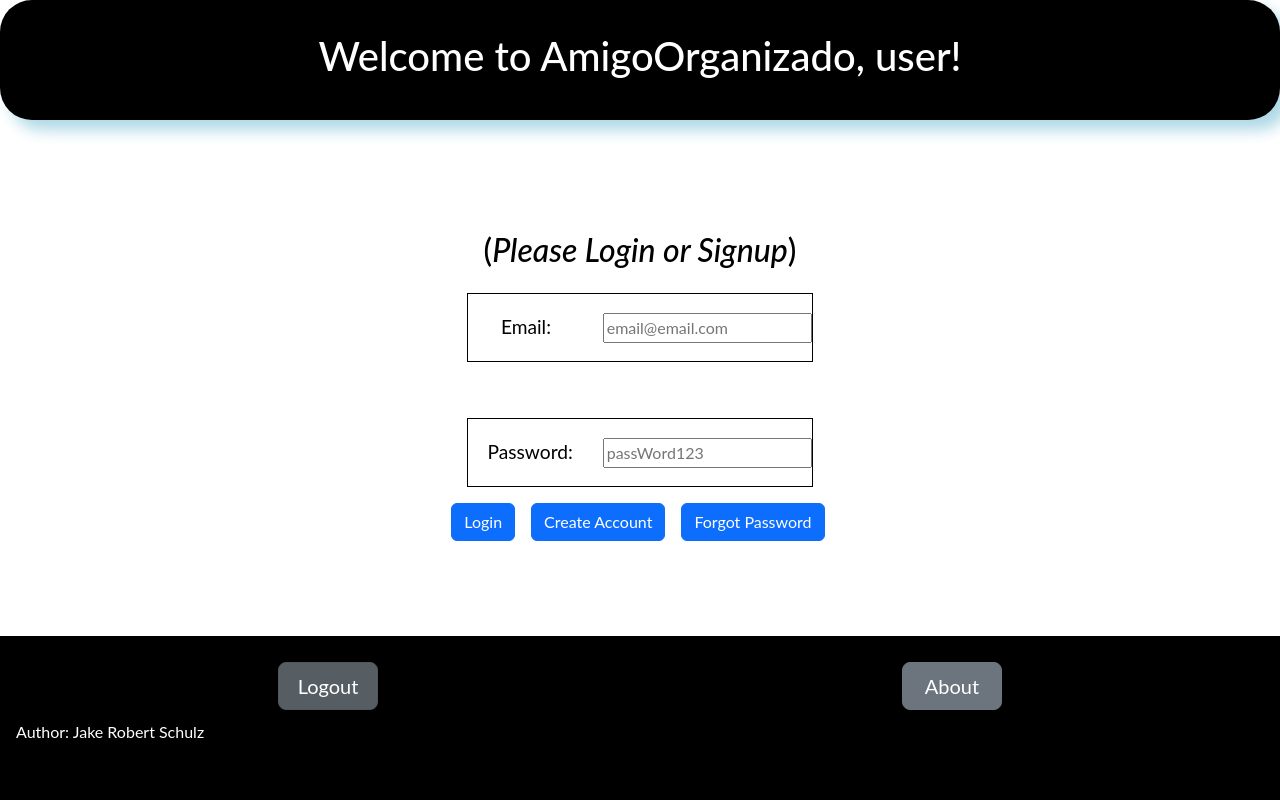
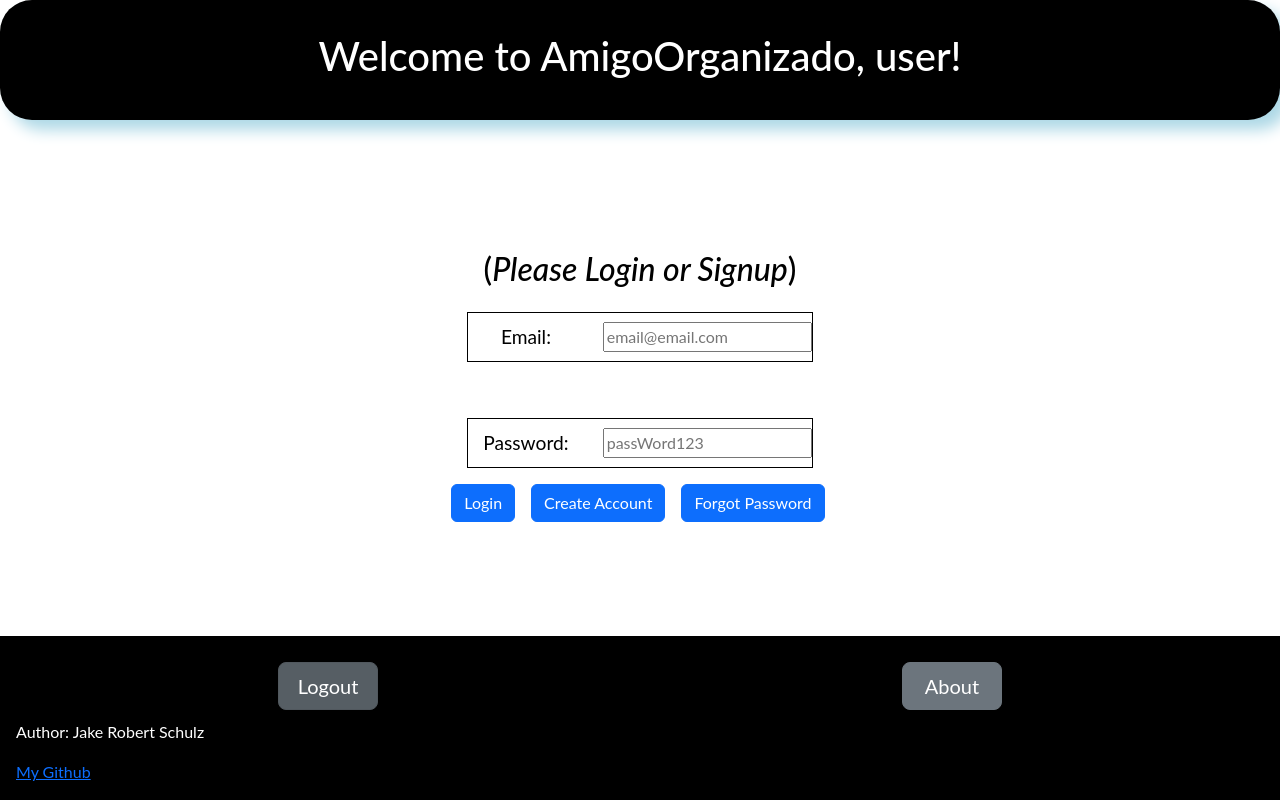
Before and after one commit to Jakeyboom/CS260Startup, a React (Vite) app: page / in a window 1280 px wide. Built offline with nearby package versions, Linux system fonts and the light colour scheme.

Commit message:
Fixed contradictory css statements between app.css and login.css

```diff
--- a/CSS/login.css
+++ b/CSS/login.css
@@ -32,11 +32,13 @@
 
 }
 
+
 .form-row label {
     font-size: 1.2em;
     margin-right: 1em;
     text-align: center;
     width: 6em;
+    padding: 0.5em;
 }
 
 @media (orientation: portrait) {
--- a/src/app.css
+++ b/src/app.css
@@ -26,10 +26,9 @@ footer {
     font-family: 'Lato', sans-serif;
 }
 
-a {
-    color: black;
 
-}
+
+
 
 main {
     display: flex;
--- a/src/app.jsx
+++ b/src/app.jsx
@@ -34,6 +34,8 @@ export default function App() {
           <Route path='/prioritizer' element={<Prioritizer />} />
           <Route path='/calendar' element={<Calendar />} />
           <Route path='/day' element={<DayView />} />
+          <Route path='/add_assignment' element={<AddAssignment />} />
+          <Route path='/add_class' element={<AddClass />} />
           <Route path='/edit_assignment' element={<EditAssignment />} />
           <Route path='edit_class' element={<EditClass />} />
           <Route path='/*' element={<NotFound />} />
```
